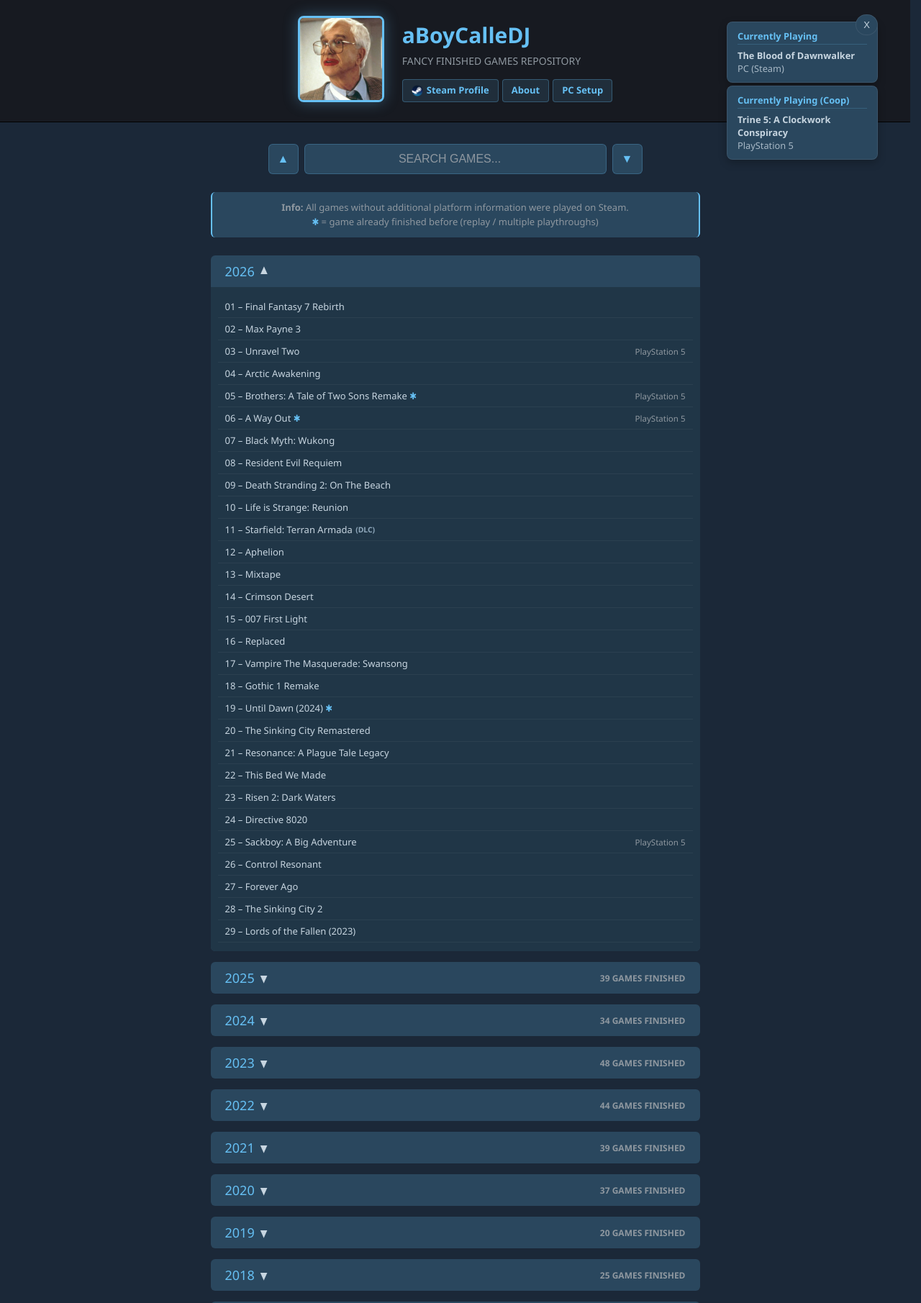
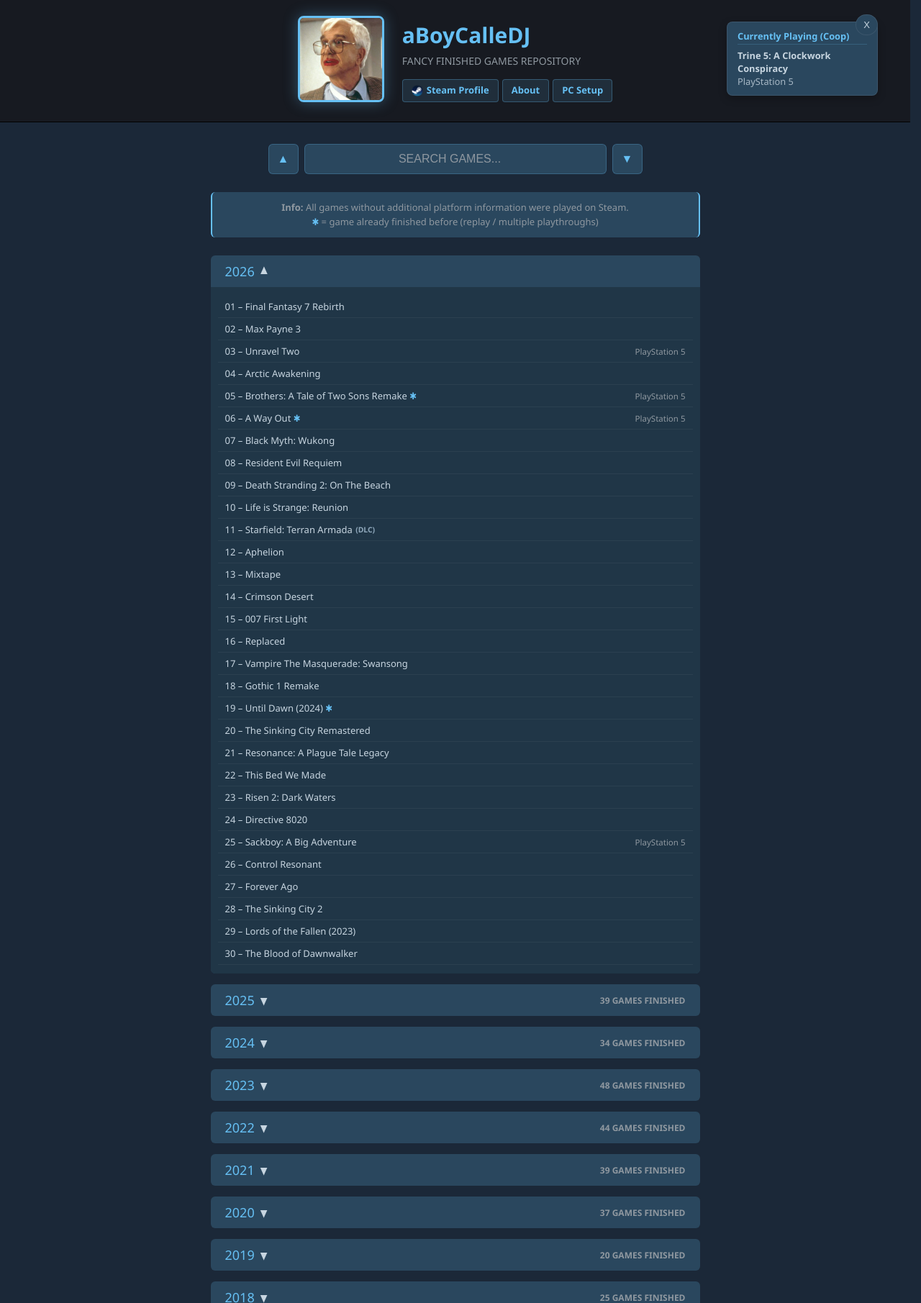
Before and after one commit to aBoyCalleDJ/aBoyCalleDJ.github.io, a plain HTML site: page index.html in a window 1280 px wide. Shown: the top 1811 px of the page at 72% size. Drawn offline with Linux system fonts and the light colour scheme.

Commit message:
Update index.html

```diff
--- a/index.html
+++ b/index.html
@@ -62,7 +62,7 @@ Anyway, have fun exploring.
 	  <!-- AN = class="game-status" -->
 	  <!-- AUS = class="game-status disabled" -->
 	  <!-- Stern mit korrekter Farbe = <span style="color: var(--accent);">✱</span> -->
-	  <div class="game-status">
+	  <div class="game-status disabled">
 		<div class="title">Currently Playing</div>
 		<strong>The Blood of Dawnwalker</strong>
 		<br>
@@ -312,6 +312,10 @@ Anyway, have fun exploring.
                     </li>
 					<li>
                         <span class="game-title">29 – Lords of the Fallen (2023)</span>
+                        <span class="game-extra"></span>
+                    </li>
+					<li>
+                        <span class="game-title">30 – The Blood of Dawnwalker</span>
                         <span class="game-extra"></span>
                     </li>
                 </ul>
```
